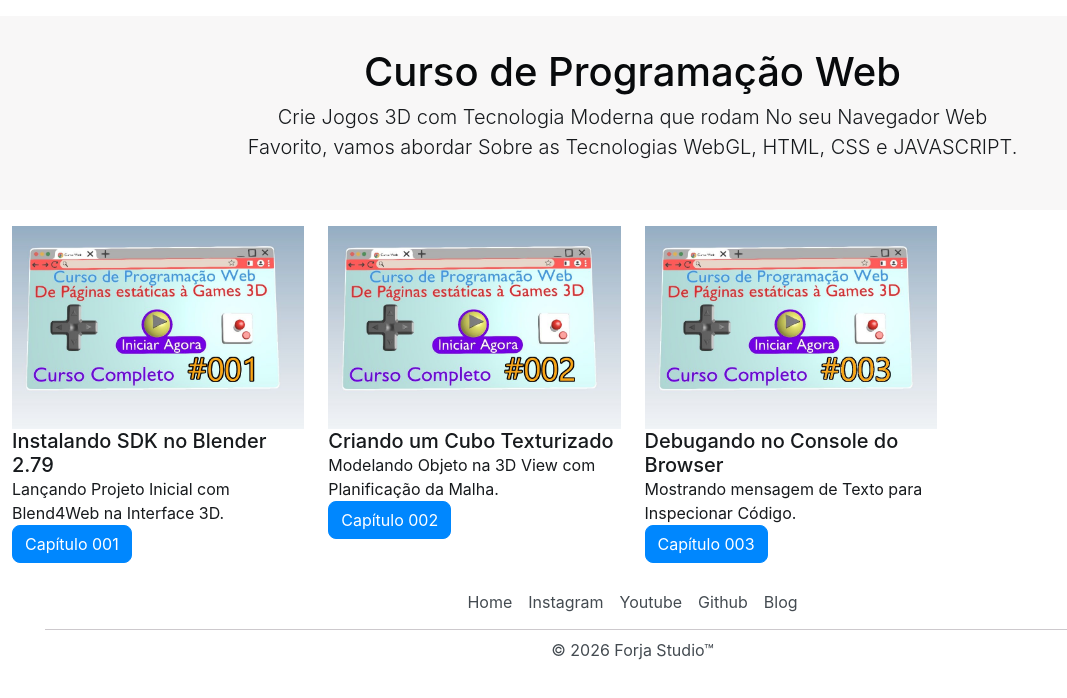
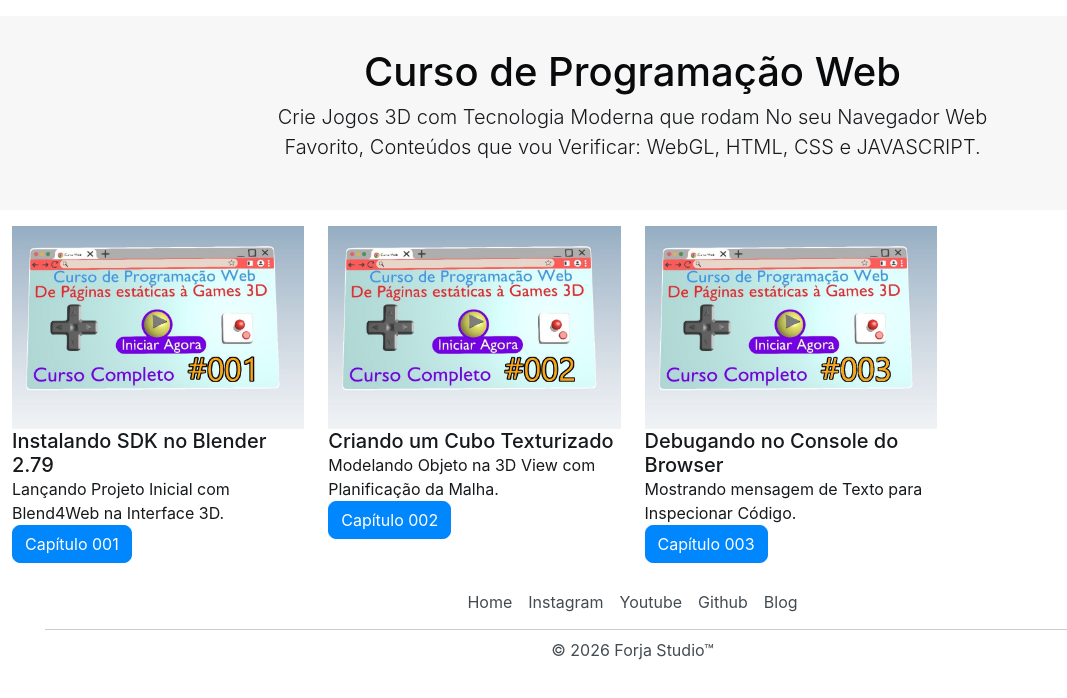
Before and after one commit to ten4z/arcademy, a plain HTML site: page run/games/curso/capitulos/index.html in a window 1280 px wide. Shown: the whole page, without its empty margins (0-1067 px from the left). Drawn offline with Linux system fonts and the light colour scheme.

Commit message:
conteúdos que vou abordar...

```diff
--- a/run/games/curso/capitulos/index.html
+++ b/run/games/curso/capitulos/index.html
@@ -10,7 +10,7 @@
 <link href="../../../../bootstrap-6.0.0-alpha.1-dist/dist/css/bootstrap.min.css" rel="stylesheet">
 <script type="module" src="../../../../bootstrap-6.0.0-alpha.1-dist/dist/js/bootstrap.bundle.min.js"></script>
 <body>
-	<div class="my-5"><div class="p-5 text-center bg-1"><div class="container py-5"><h1 class="fg-emphasis-inverse">Curso de Programação Web</h1><p class="lg:col-8 mx-auto fs-lg fw-light">Crie Jogos 3D com Tecnologia Moderna que rodam No seu Navegador Web Favorito, vamos abordar Sobre as Tecnologias WebGL, HTML, CSS e JAVASCRIPT.</p></div></div></div>
+	<div class="my-5"><div class="p-5 text-center bg-1"><div class="container py-5"><h1 class="fg-emphasis-inverse">Curso de Programação Web</h1><p class="lg:col-8 mx-auto fs-lg fw-light">Crie Jogos 3D com Tecnologia Moderna que rodam No seu Navegador Web Favorito, Conteúdos que vou Verificar: WebGL, HTML, CSS e JAVASCRIPT.</p></div></div></div>
 	<div class="container-fluid">
 
 		<div class="row">
```
